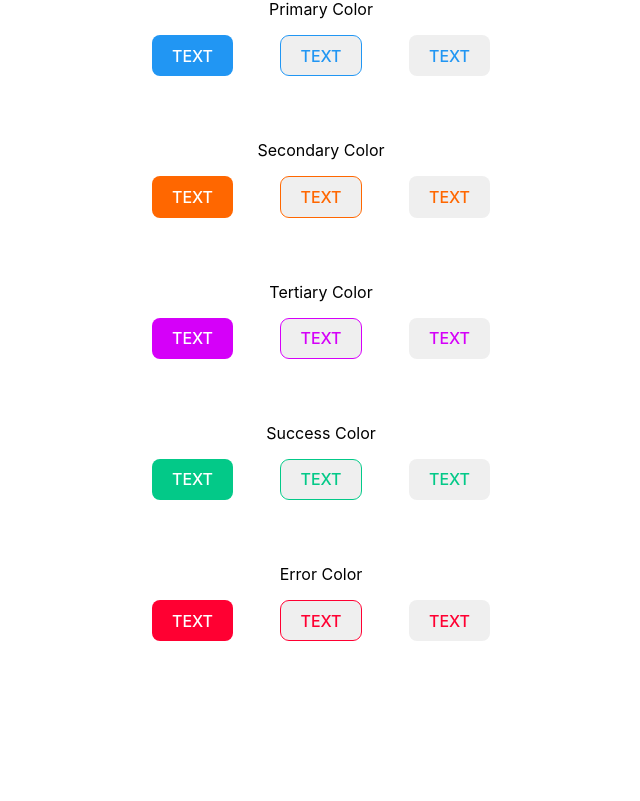
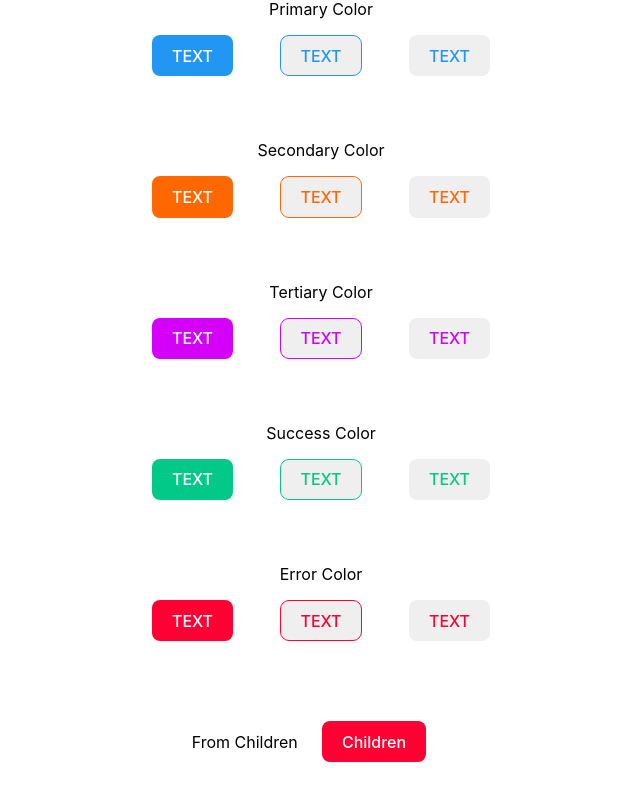
Before and after one commit to FeNriR0077/generic_buttons, a React (Vite) app: page / in a window 1280 px wide. Shown: the part 235-1036 px from the top of the page, without its empty margins (319-959 px from the left). Before the commit the page ends 940 px from the top, so only its background shows below. Built offline with nearby package versions, Linux system fonts and the light colour scheme.

Commit message:
feat: button fix

```diff
--- a/src/App.jsx
+++ b/src/App.jsx
@@ -18,7 +18,6 @@ function App() {
           <BaseButton buttonId={"submitt"} buttonText={"BASE"} />
         </div>
 
-
         <div className="primary-button-container button-container">
           <p>Primary Color</p>
           <Button variant={"filled"} onClick={handleClick} />
@@ -29,7 +28,11 @@ function App() {
         <div className="secondary-button-container button-container">
           <p>Secondary Color</p>
           <Button variant={"filled"} color="secondary" onClick={handleClick} />
-          <Button variant={"outlined"} color="secondary" onClick={handleClick} />
+          <Button
+            variant={"outlined"}
+            color="secondary"
+            onClick={handleClick}
+          />
           <Button variant={"text"} color="secondary" onClick={handleClick} />
         </div>
 
@@ -54,6 +57,12 @@ function App() {
           <Button variant={"text"} color="error" onClick={handleClick} />
         </div>
 
+        <div className="button-container">
+          From Children
+          <Button buttonText="hi" variant={"filled"} color="error" onClick={handleClick} >
+            Children
+          </Button>
+        </div>
       </div>
     </div>
   );
--- a/src/Buttons/BaseButton.jsx
+++ b/src/Buttons/BaseButton.jsx
@@ -6,7 +6,7 @@ const BaseButton = (props) => {
     buttonId = "",
     buttonClass = "",
     disabled = false,
-    onClick = null
+    onClick = null,
   } = props;
 
   const baseButtonClasses = "base-btn"
--- a/src/Buttons/Button.jsx
+++ b/src/Buttons/Button.jsx
@@ -1,8 +1,9 @@
 import BaseButton from "./BaseButton";
+import PropTypes from 'prop-types';
 
 const Button = (props) => {
 
-  const {
+  let {
     buttonText = "",
     buttonId = "",
     buttonClass = "",
@@ -10,14 +11,17 @@ const Button = (props) => {
     variant = "filled",
     color = "primary",
     size = "md",
-    onClick=null
+    onClick=null,
+    startIcon=null,
+    endIcon=null,
+    children
   } = props
 
 
   return (
     <>
       <BaseButton
-        buttonText={buttonText}
+        buttonText={children ? buttonText=children : buttonText}
         buttonClass={`btn-${variant}-${color} btn-${size} ${buttonClass}`}
         buttonId={buttonId}
         disabled={disabled}
@@ -27,6 +31,12 @@ const Button = (props) => {
   );
 };
 
+Button.propTypes = {
+  disabled: PropTypes.bool,
+  onClick: PropTypes.func,
+  children: PropTypes.string
+
+};
 
 
 export default Button;
```
